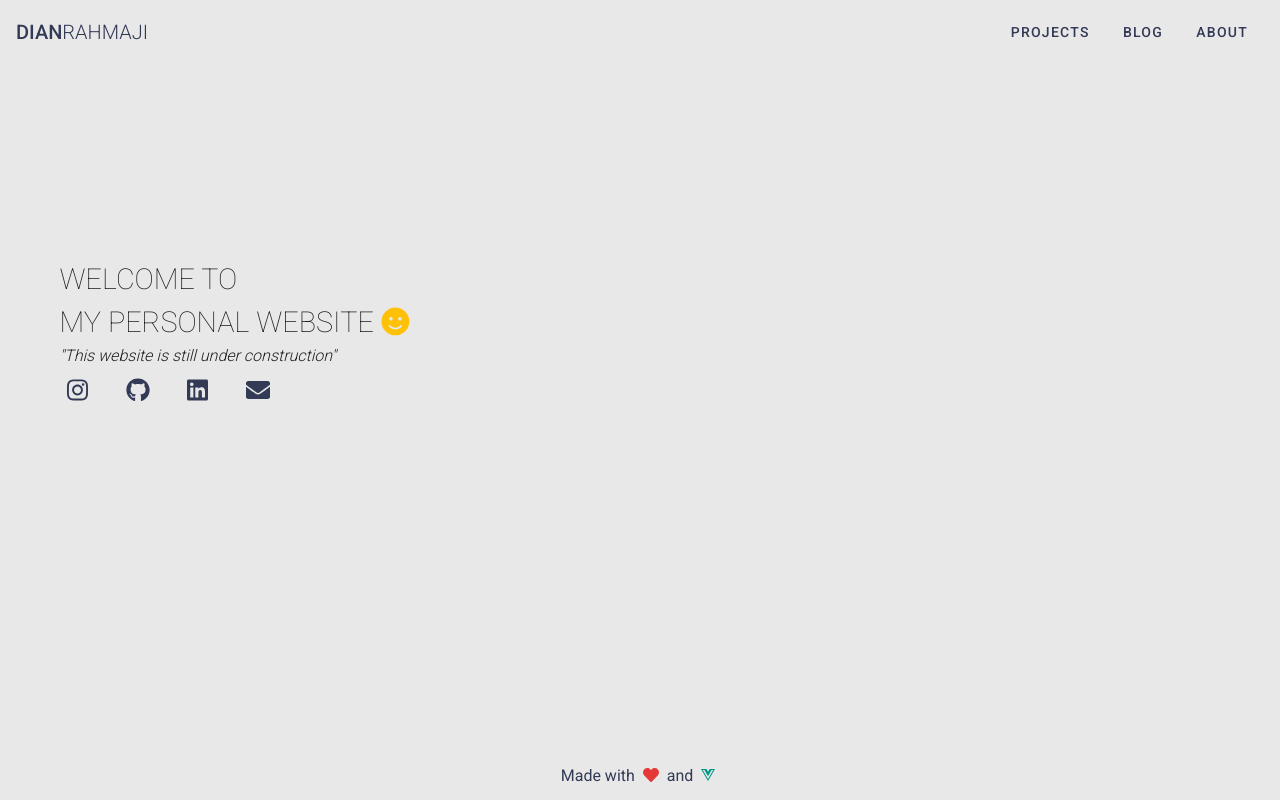
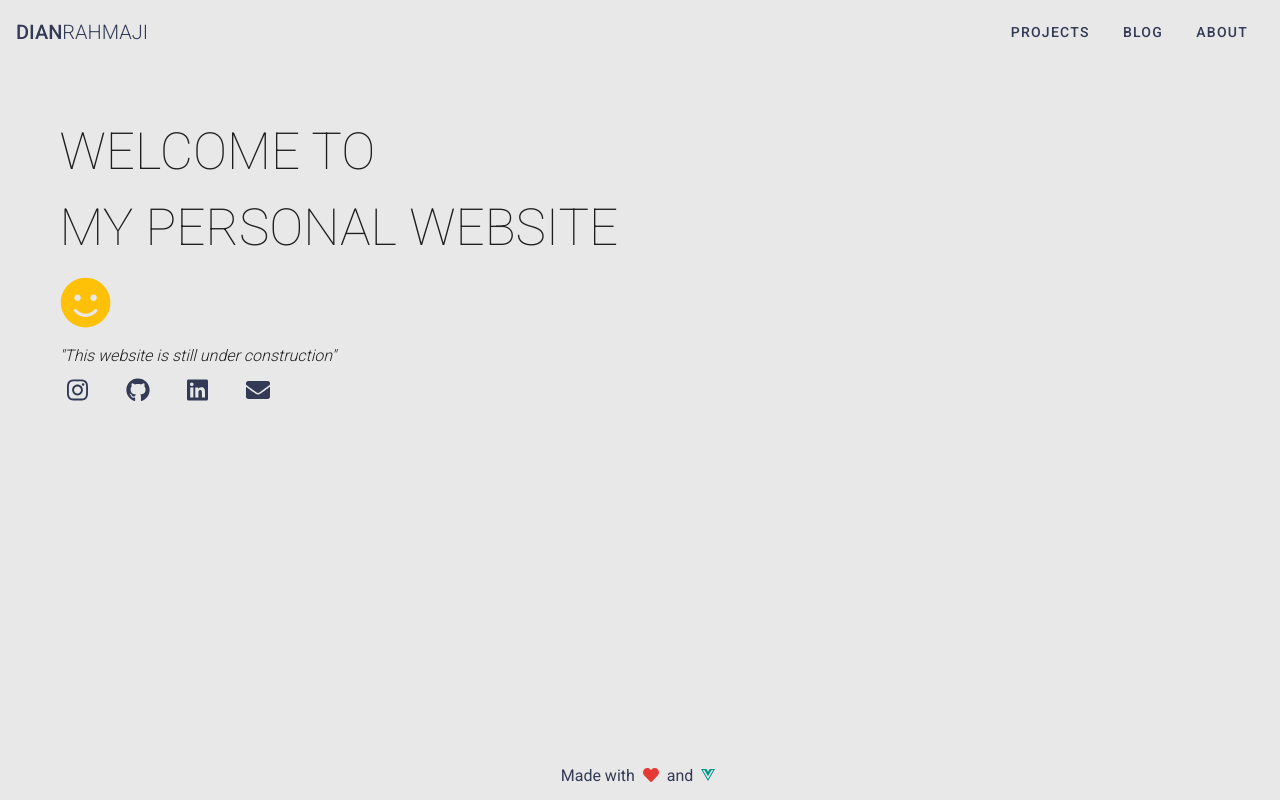
Before and after one commit to andsholinka/personal-website, a Vue app: page / in a window 1280 px wide. Built offline with nearby package versions, Linux system fonts and the light colour scheme.

Commit message:
[UPDATE] Greeting font responsive size

```diff
--- a/src/views/Home.vue
+++ b/src/views/Home.vue
@@ -93,6 +93,12 @@ export default {
   width: 100%;
   .dr-text-greetings {
     font-size: 1.8rem; // 3.5 nice in 1080, 2 or 1.8 in phone
+    @media only screen and (min-width: 600px) {
+      font-size: 2.5rem;
+    }
+    @media only screen and (min-width: 1264px) {
+      font-size: 3.2rem
+    }
   }
   background-color: #E8E8E8;
   .dr-icon {
```
